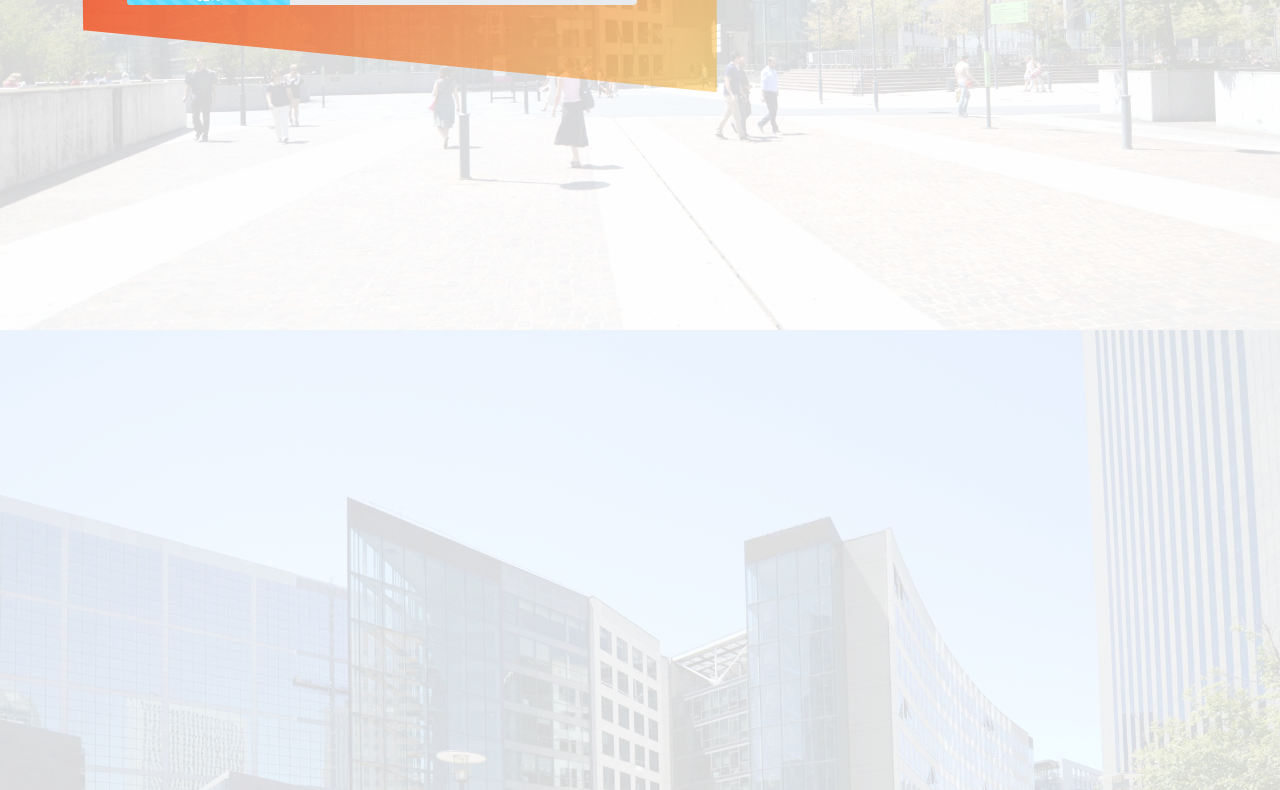
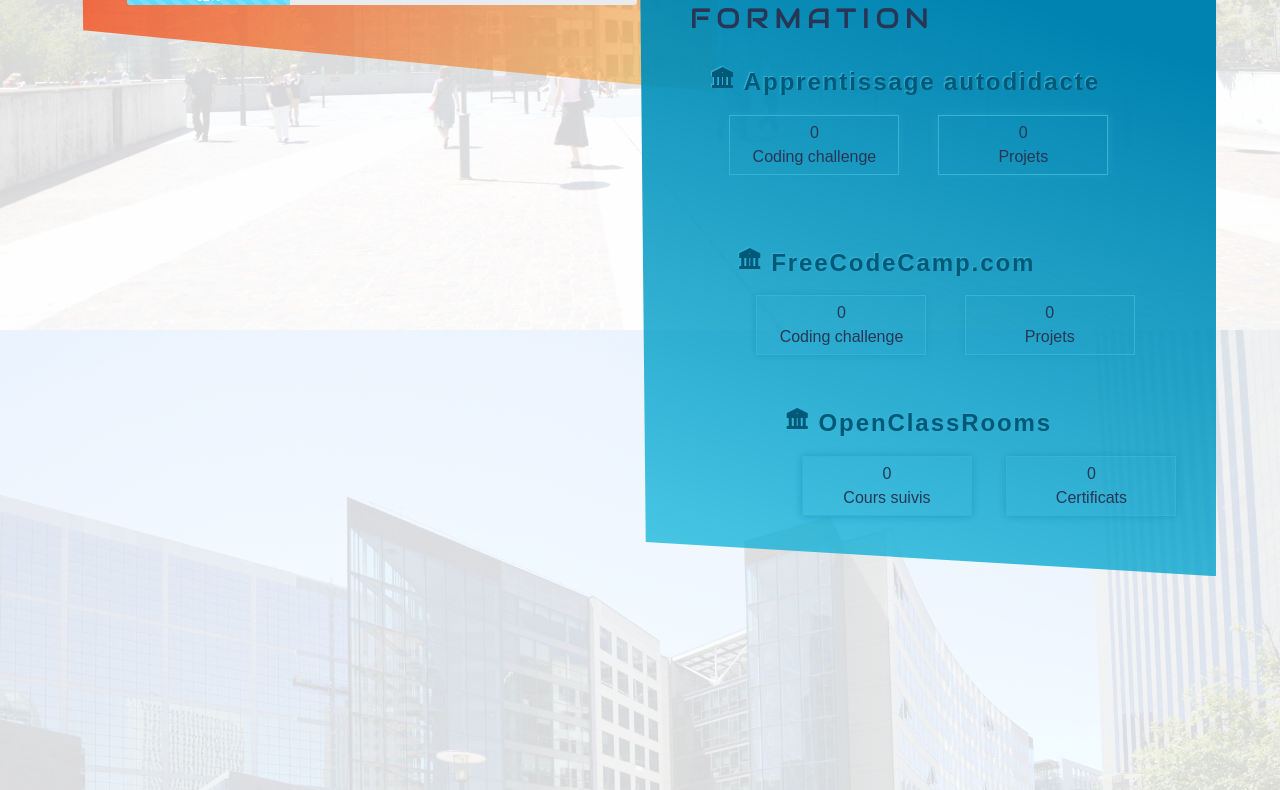
Before and after one commit to willyqua/myresume, a website: page index.html in a window 1280 px wide. Shown: the part 1376-2166 px from the top of the page. Drawn offline with nearby package versions, Linux system fonts and the light colour scheme; a web font is replaced by a local one.

Commit message:
feat(formation) : add ui for formation

```diff
--- a/assets/style.css
+++ b/assets/style.css
@@ -32,6 +32,7 @@
  .menu {
      position: absolute;
      width: 100%;
+     position: fixed;
  }
 
  .navbar-nav {
@@ -133,3 +134,65 @@
      letter-spacing: 0.1em;
      text-align: left;
  }
+
+ /* ******************************* FORMATION ************************* */
+
+ #formation {
+     position: relative;
+     top: -200px;
+     float: right;
+     margin-right: 5%;
+     padding: 110px 0 60px 50px;
+     width: 45%;
+     max-width: 660px;
+     clip-path: polygon(0 10%, 100% 0, 100% 100%, 1% 95%);
+     background: linear-gradient(19deg, rgba(0, 180, 219, 0.69) 0%, #0083B0 80%);
+ }
+
+ h3 {
+     text-align: left;
+ }
+
+ #autodidacte {
+     padding: 20px;
+     text-align: left;
+ }
+
+ #fcc {
+     padding: 50px 0 0 9%;
+     text-align: left;
+ }
+
+ #occ {
+     padding: 50px 0 0 18%;
+     text-align: left;
+ }
+
+ #formation h4 {
+     font-weight: bold;
+     letter-spacing: 0.08em;
+     padding-bottom: 10px;
+     color: #005978;
+     text-shadow: -1px -1px 1px #35b4d5;
+ }
+
+ .counter {
+     display: flex;
+     text-align: center;
+ }
+
+ .data {
+     border: 1px solid #35b4d5;
+     width: 170px;
+     margin: 0 4%;
+     box-shadow: 0 0 8px #1c9dc4;
+     padding: 5px 20px;
+ }
+
+ .counter-value {
+     font-size: 2em;
+ }
+
+ .data-span {
+     font-size: 1.8em;
+ }
--- a/index.html
+++ b/index.html
@@ -62,6 +62,8 @@
             <div class="button">
                 <a href="/assets/media/CV.pdf" target="_blank">CV en PDF</a>
             </div>
+        </div>
+
         <section id="langages">
             <h3>Langages & Framework</h3>
             <div>
@@ -123,11 +125,79 @@
             </div>
         </section>
 
+        <section id="formation">
+            <h3>FORMATION</h3>
+
+            <div>
+                <div id="autodidacte">
+                    <h4>
+                        <i class="ri-bank-fill">
+                        </i> Apprentissage autodidacte
+                    </h4>
+
+                    <div class="counter">
+                        <div class="data">
+                            <div>0</div>
+                            <span>Coding challenge</span>
+                        </div>
+                        <div class="data">
+                            <div>0</div>
+                            <span>Projets</span>
+                        </div>
+                    </div>
 
                 </div>
+            </div>
+
+            <div>
+                <div id="fcc">
+                    <h4>
+                        <i class="ri-bank-fill">
+                        </i> FreeCodeCamp.com
+                    </h4>
+
+                    <div class="counter">
+                        <div class="data">
+                            <div>0</div>
+                            <span>Coding challenge</span>
+                        </div>
+                        <div class="data">
+                            <div>0</div>
+                            <span>Projets</span>
+                        </div>
+                    </div>
+
+                </div>
+            </div>
+
+            <div>
+                <div id="occ">
+                    <h4>
+                        <i class="ri-bank-fill">
+                        </i> OpenClassRooms
+                    </h4>
+
+                    <div class="counter">
+                        <div class="data">
+                            <div>0</div>
+                            <span>Cours suivis</span>
+                        </div>
+                        <div class="data">
+                            <div>0</div>
+                            <span>Certificats</span>
+                        </div>
+                    </div>
+
+                </div>
+            </div>
+
+
 
         </section>
-        </div>
+
+
+
+
     </header>
     <script src=" https://cdn.jsdelivr.net/npm/typed.js@2.0.12">
     </script>
```
Lines whose indentation alone changed are shown as unchanged.
